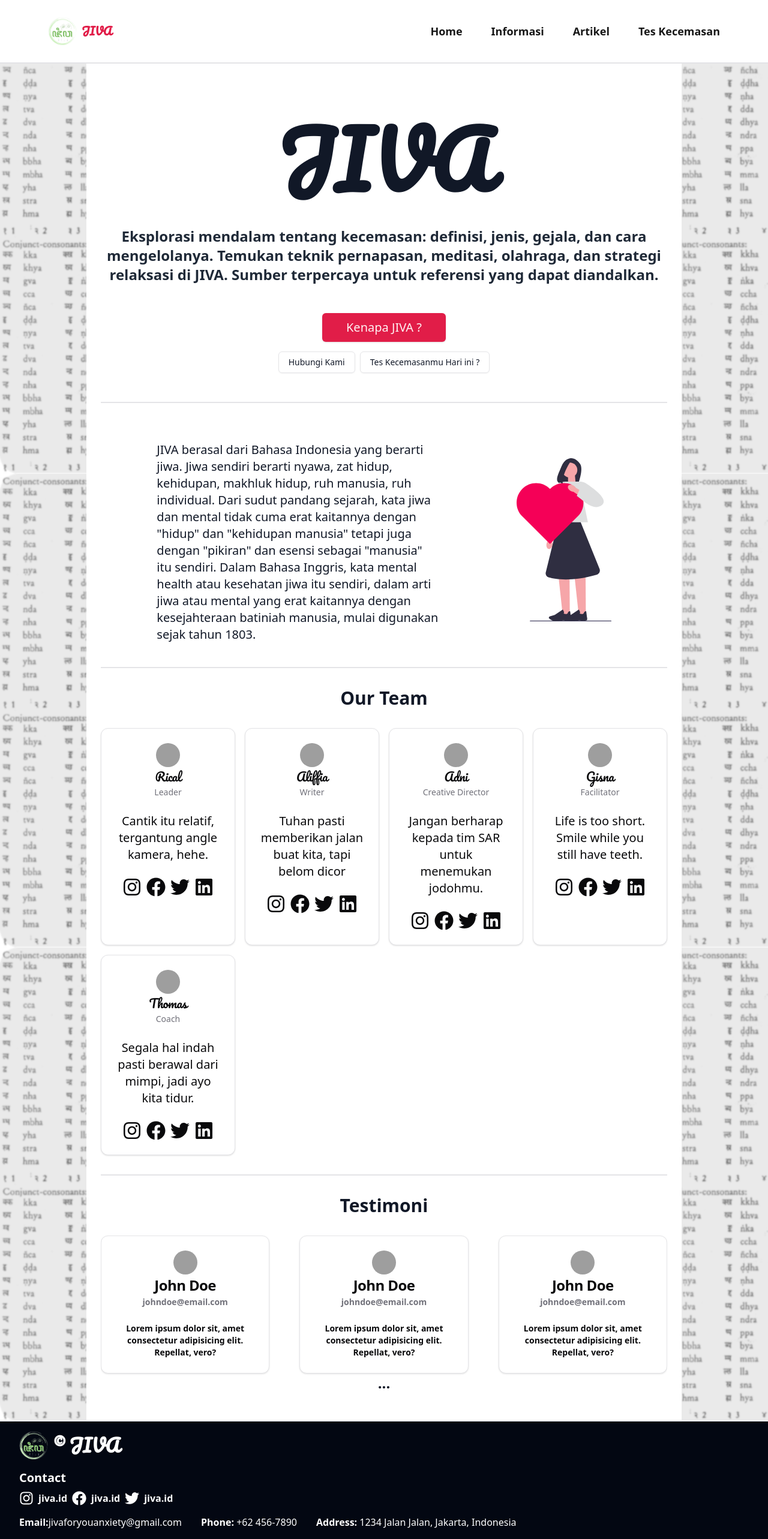
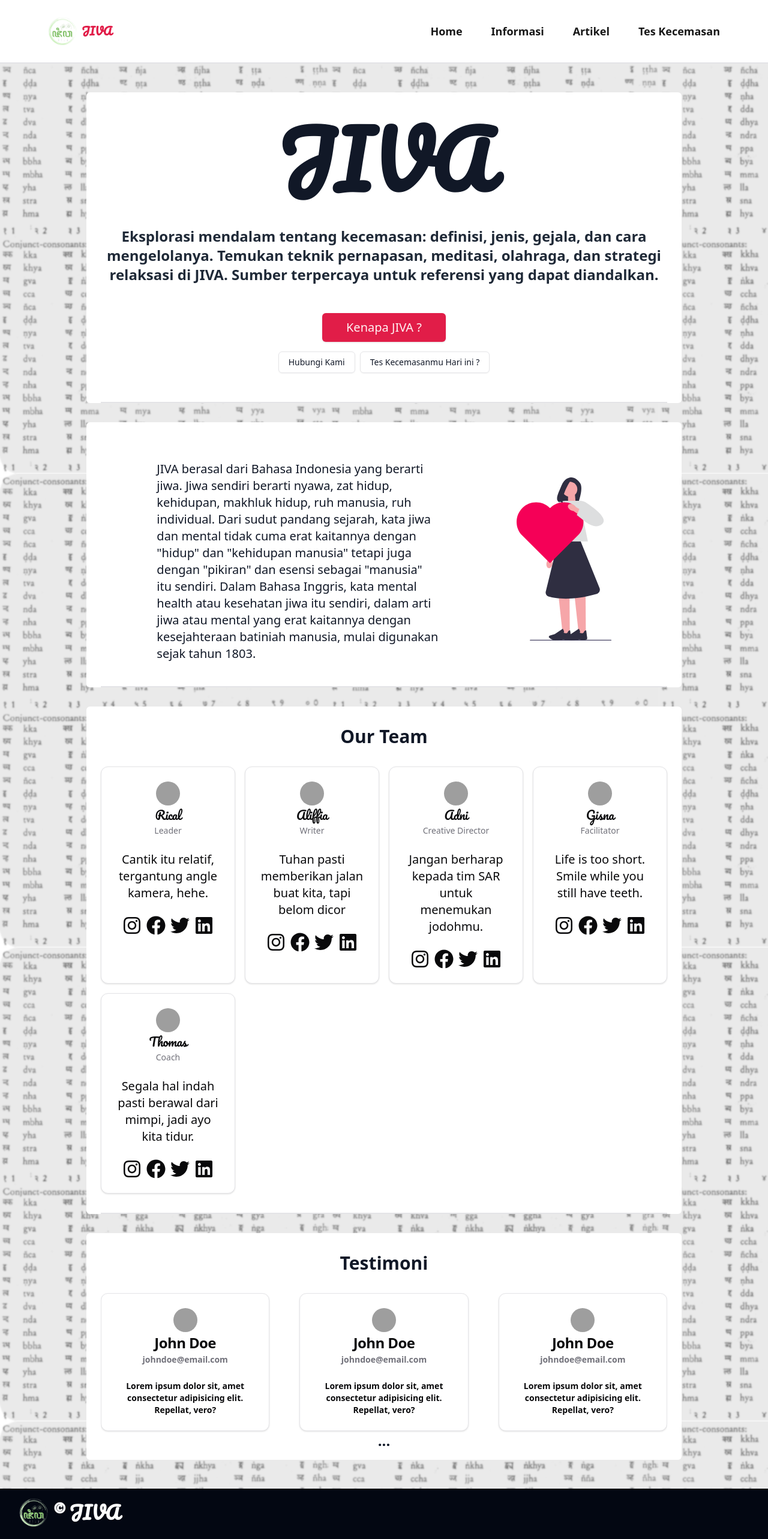
Before and after one commit to paresiqbal/jiva, a React (Vite) app: page / in a window 1280 px wide. Shown: the top 2566 px of the page at 60% size. Built offline with nearby package versions, Linux system fonts and the light colour scheme; grey boxes are pictures that could not be loaded.

Commit message:
Fix style in dashboard

```diff
--- a/src/pages/Dashboard.tsx
+++ b/src/pages/Dashboard.tsx
@@ -27,19 +27,20 @@
   };
 
   return (
-    <div className="text-xl bg-white px-6 py-12">
-      <div className="text-center">
+    <div className="text-xl py-12 flex flex-col gap-8">
+      <section className="bg-white rounded-md px-6">
+        <div className="text-center ">
           <h1 className="text-8xl lg:text-9xl font-extrabold font-custom py-12">
             JIVA
           </h1>
           <p className="text-xl lg:text-2xl text-gray-800 font-bold">
             Eksplorasi mendalam tentang kecemasan: definisi, jenis, gejala, dan
-          cara mengelolanya. Temukan teknik pernapasan, meditasi, olahraga, dan
-          strategi relaksasi di JIVA. Sumber terpercaya untuk referensi yang
-          dapat diandalkan.
+            cara mengelolanya. Temukan teknik pernapasan, meditasi, olahraga,
+            dan strategi relaksasi di JIVA. Sumber terpercaya untuk referensi
+            yang dapat diandalkan.
           </p>
         </div>
-      <div className="py-12 flex flex-col justify-center gap-4 items-center border-b-2">
+        <div className="py-12 flex flex-col justify-center gap-4 items-center border-b-2 ">
           <Button onClick={scrollToContent} className="px-10 py-6 text-xl">
             Kenapa JIVA ?
           </Button>
@@ -57,31 +58,39 @@
             </a>
           </div>
         </div>
+      </section>
+
+      <section className="bg-white rounded-md px-6">
         <div
           ref={contentRef}
-        className="mx-auto flex pt-16 pb-10 flex-col lg:flex-row items-center justify-center gap-8 lg:gap-32 border-b-2"
+          className="mx-auto flex pt-16 pb-10 flex-col lg:flex-row items-center justify-center gap-8 lg:gap-32 border-b-2 "
         >
           <p className="lg:w-1/2 text-md">
             JIVA berasal dari Bahasa Indonesia yang berarti jiwa. Jiwa sendiri
             berarti nyawa, zat hidup, kehidupan, makhluk hidup, ruh manusia, ruh
             individual. Dari sudut pandang sejarah, kata jiwa dan mental tidak
-          cuma erat kaitannya dengan "hidup" dan "kehidupan manusia" tetapi juga
-          dengan "pikiran" dan esensi sebagai "manusia" itu sendiri. Dalam
-          Bahasa Inggris, kata mental health atau kesehatan jiwa itu sendiri,
-          dalam arti jiwa atau mental yang erat kaitannya dengan kesejahteraan
-          batiniah manusia, mulai digunakan sejak tahun 1803.
+            cuma erat kaitannya dengan "hidup" dan "kehidupan manusia" tetapi
+            juga dengan "pikiran" dan esensi sebagai "manusia" itu sendiri.
+            Dalam Bahasa Inggris, kata mental health atau kesehatan jiwa itu
+            sendiri, dalam arti jiwa atau mental yang erat kaitannya dengan
+            kesejahteraan batiniah manusia, mulai digunakan sejak tahun 1803.
           </p>
           <img className="lg:w-1/6 sm:w-1/4 pb-2" src={loveImage} alt="love" />
         </div>
+      </section>
+      <section className="bg-white rounded-md px-6">
         <div className="py-8 border-b-2">
           <h2 className="text-3xl font-semibold pb-8 text-center">Our Team</h2>
           <TeamCard />
         </div>
+      </section>
 
-      <div className="text-2xl font-semibold text-center">
+      <section className="bg-white rounded-md px-6">
+        <div className="text-2xl font-semibold text-center mb-4">
           <h2 className="text-3xl py-8">Testimoni</h2>
           <FeedbackCard />
         </div>
+      </section>
     </div>
   );
 }
```
Lines whose indentation alone changed are shown as unchanged.
